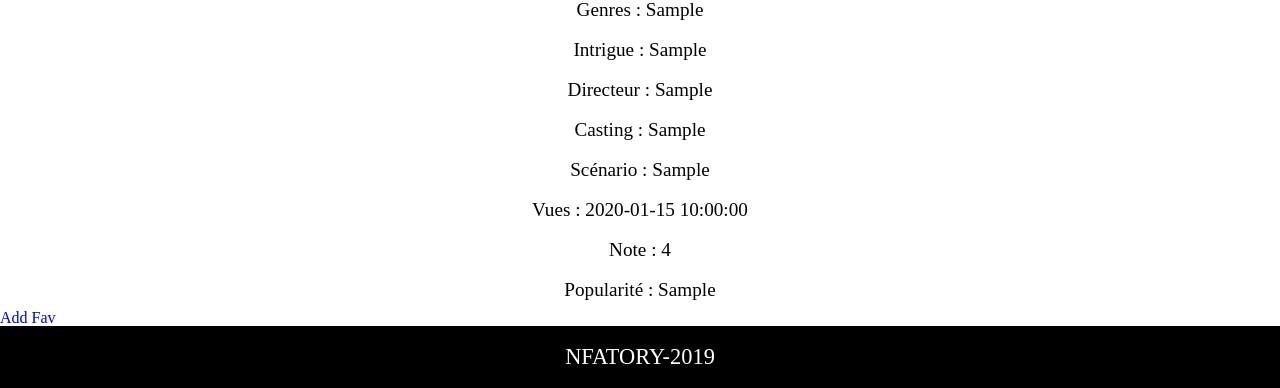
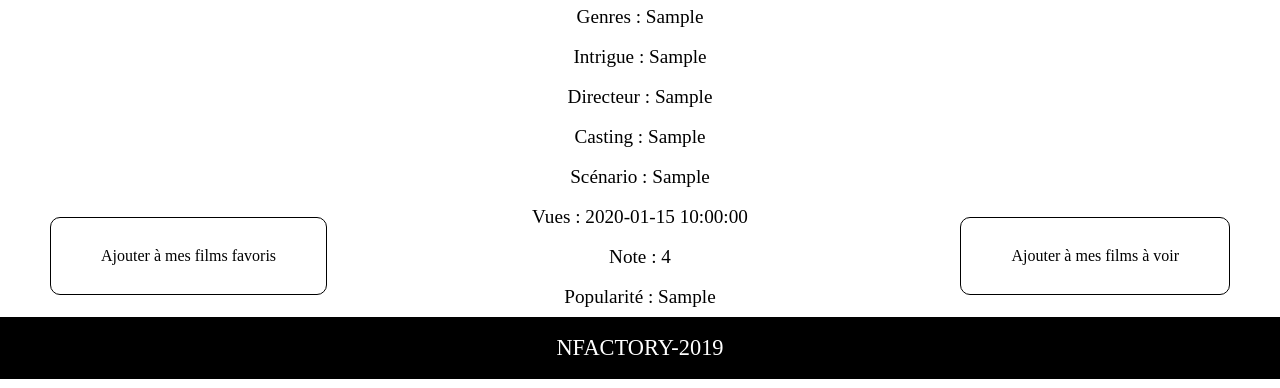
Before and after one commit to Nifooo/MoovieProject, a PHP site: page /details.php?id=1 in a window 1280 px wide. Shown: the part 799-1187 px from the top of the page. Run offline with PHP 8.4, Linux system fonts and the light colour scheme; tables that the repository leaves empty or names only in its code hold one stand-in row (values such as "Sample post"); a stand-in replaces the project's code that opens the database connection.

Commit message:
Ajout des boutons ajouter aux favoris et ajouter aux films à voir dans les pages détails et création de la page addInToSee comme la page addinMyFavorite

```diff
--- a/asset/css/style.css
+++ b/asset/css/style.css
@@ -13,11 +13,14 @@ body {
 
 header {
     background-color: #fff;
+    border: 4px solid black;
+    border-radius: 0 0 20px 20px;
 }
 
 header img {
     float: left;
     width: 40%;
+    border-radius: 25px;
 }
 
 header nav ul li {
@@ -56,11 +59,11 @@ h1 {
 }
 
 .vertical {
-    background-color: white;
+    background-color: black;
     border-radius: 10px;
     height: 65px;
     line-height: 30px;
-    border: 2px solid black;
+    border: 2px solid white;
     margin: 100px 0;
 }
 
@@ -68,10 +71,14 @@ h1 {
     margin-left: 30px;
 }
 
+.vertical label {
+    color: white;
+}
+
 .barre {
     width: 100%;
     height: 2px;
-    background-color: black;
+    background-color: white;
 }
 
 .vertical input[type=submit] {
@@ -89,6 +96,7 @@ h1 {
     width: 20%;
     margin-bottom: 80px;
     margin-left: 5%;
+    height: 380px;
 }
 
 #listefilm h3 {
@@ -118,7 +126,7 @@ footer {
 }
 
 .affichefilm:hover {
-    animation: shake 0.5s;
+    animation: shake 1.5s;
 
     animation-iteration-count: infinite;
 }
@@ -201,6 +209,40 @@ PAGE DE DETAILS
     margin-bottom: 80px;
 }
 
+.favorite {
+    float: left;
+    padding: 30px 50px;
+    background-color: white;
+    color: black;
+    border: 1.5px solid black;
+    margin-top: -100px;
+    margin-left: 50px;
+    border-radius: 10px;
+}
+
+.favorite:hover {
+    background-color: black;
+    color: white;
+    border: 1.5px solid white;
+}
+
+.toosee {
+    float: right;
+    padding: 30px 50px;
+    background-color: white;
+    color: black;
+    border: 1.5px solid black;
+    margin-top: -100px;
+    margin-right: 50px;
+    border-radius: 10px;
+}
+
+.toosee:hover {
+    background-color: black;
+    color: white;
+    border: 1.5px solid white;
+}
+
 
 
 
--- a/details.php
+++ b/details.php
@@ -41,7 +41,8 @@ include('inc/header.php'); ?>
         <p>Vues : <?php echo $movie['runtime'] ?></p>
         <p>Note : <?php echo $movie['rating'] ?></p>
         <p>Popularité : <?php echo $movie['popularity'] ?></p>
-        <a href="addInMyFav.php?id=<?= $movie['id']?>">Add Fav</a>
+        <a class="favorite" href="addInMyFav.php?id=<?= $movie['id']?>">Ajouter à mes films favoris</a>
+        <a class="toosee" href="addInToSee.php?id=<?= $movie['id']?>">Ajouter à mes films à voir</a>
 
     </div>
 
--- a/inc/footer.php
+++ b/inc/footer.php
@@ -1,6 +1,6 @@
 </div>
 <footer>
-    <p>Nfatory-2019</p><script src="assetsAdmin/js/jquery-1.10.2.js"></script>
+    <p>Nfactory-2019</p><script src="assetsAdmin/js/jquery-1.10.2.js"></script>
     <!-- BOOTSTRAP SCRIPTS -->
     <script src="assetsAdmin/js/bootstrap.min.js"></script>
     <!-- CUSTOM SCRIPTS -->
--- a/inc/header.php
+++ b/inc/header.php
@@ -12,10 +12,9 @@
 </head>
 <body>
 <header>
-    <img src="asset/img/thelogo.png" alt="Logo du site MoovieProject : Faite partie du cinéma">
+    <a href="index.php"><img src="asset/img/thelogo.png" alt="Logo du site MoovieProject : Faite partie du cinéma"></a>
     <nav>
         <ul>
-            <li><a href="index.php">Accueil</a></li>
             <?php if (!isLogged()) { ?>
                 <li><a href="register.php">Inscriptions</a></li>
                 <li><a href="login.php">Connexion</a></li>
@@ -25,13 +24,13 @@
             <?php }elseif(idAdmin()){?>
                 <li><a href="logout.php">Deconnexion</a></li>
                 <li><a href="admin.php">Pannel admin</a></li>
-                <li><a href="monCompte.php">Mon compte</a></li>
+                <li><a href="aVoir.php">Films à voir</a></li>
                 <li><a href="favUsers.php">Mes favoris</a></li>
            <?php }  else { ?>
                 <div class="head2">
             <li><a href="logout.php">Deconnexion</a></li>
-            <li><a href="monCompte.php">Mon compte</a></li>
-            <li><a href="favUsers.php">Mes favoris</a></li>
+            <li><a href="aVoir.php">Films à voir</a></li>
+            <li><a href="favUsers.php">Films favoris</a></li>
                 </div>
 
             <li class="bienvenue">Bonjour <?php echo $_SESSION['login']['pseudo'] ?> !</li>
```
Also changed, not shown: aVoir.php (renamed from monCompte.php, +1 -12 lines), addInToSee.php (added, +43 -0 lines).
